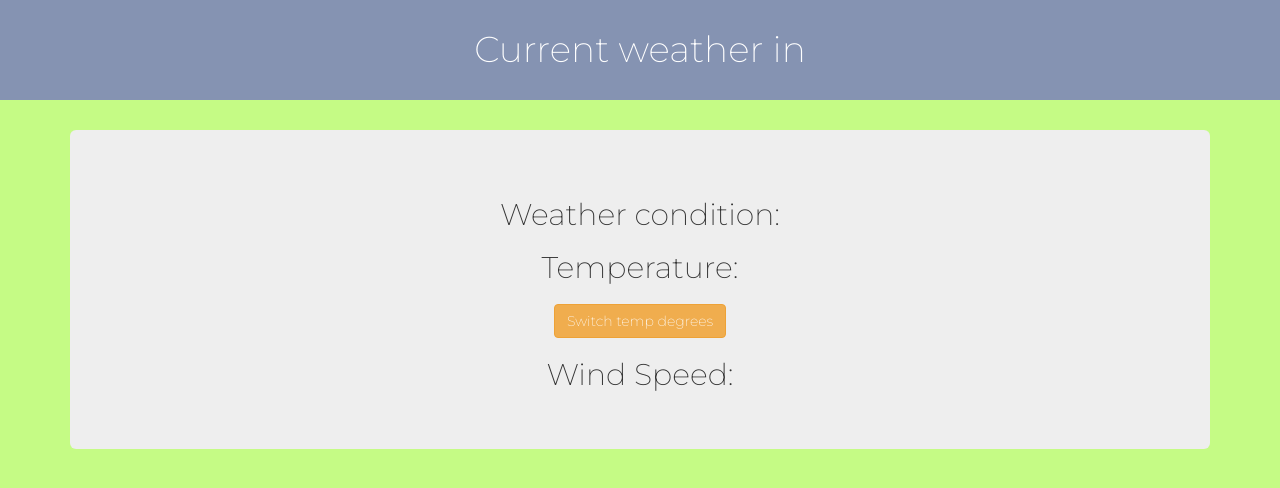
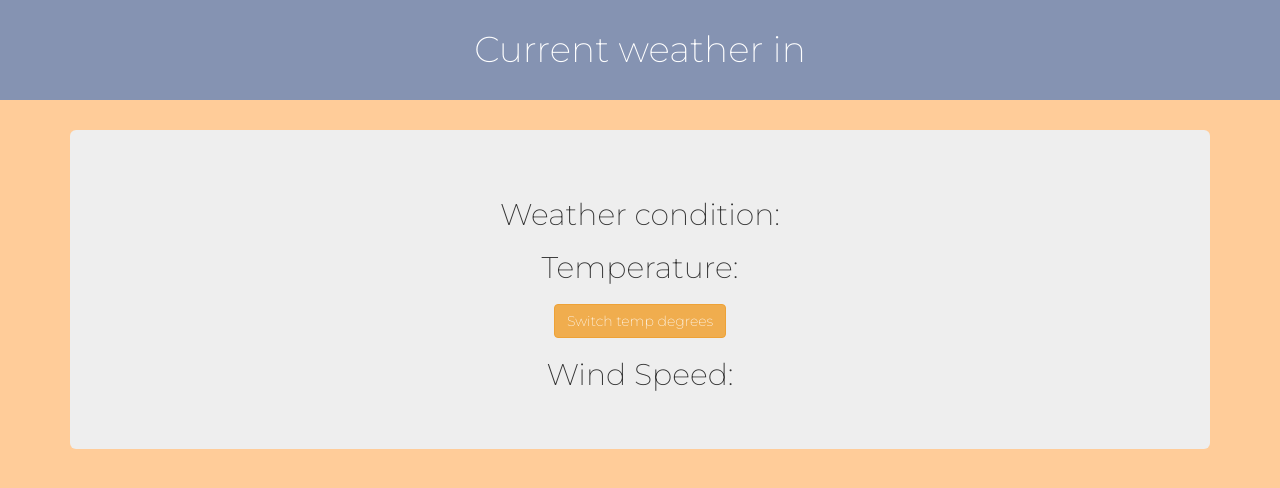
Before and after one commit to szelares/FreeCodeCamp-App, a plain HTML site: page index.html in a window 1280 px wide. Drawn offline with nearby package versions, Linux system fonts and the light colour scheme; no server answers.

Commit message:
Changed background css

```diff
--- a/style.css
+++ b/style.css
@@ -6,7 +6,7 @@
 /* colors '#16a085', '#27ae60', '#2c3e50', '#f39c12', '#e74c3c', '#9b59b6', '#FB6964', '#342224', "#472E32", "#BDBB99", "#77B1A9", "#73A857"
 */
 body {
-  background-color: #C5FB85;
+  background-color: #ffcc99;
 }
 .header {
   background-color: #8593B2;
```
